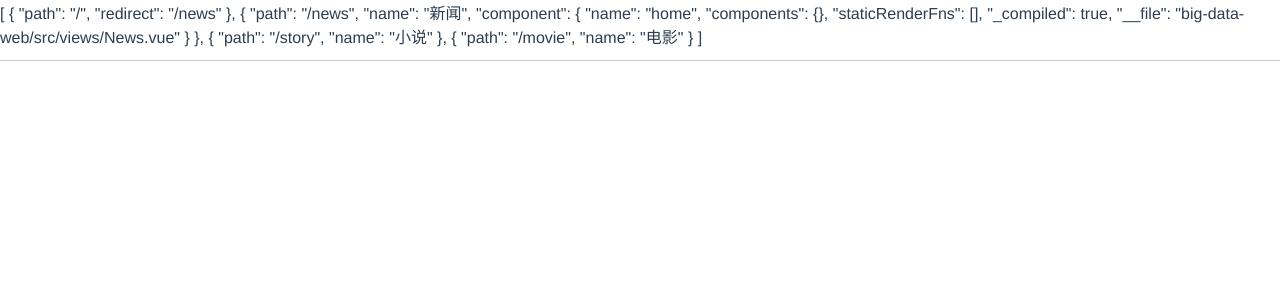
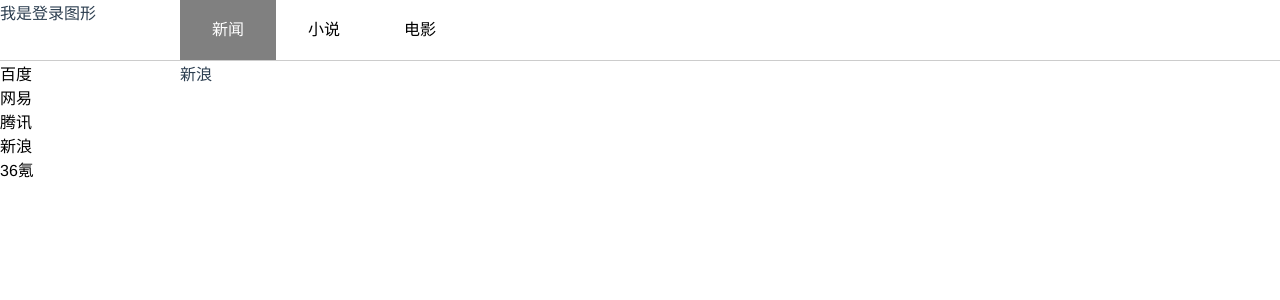
Before and after one commit to montage-f/big_data, a Vue app in the folder big-data-web/: page /news/SinA in a window 1280 px wide. Shown: the top 300 px of the page. Built offline with nearby package versions, Linux system fonts and the light colour scheme.

Commit message:
- [新增] 写前端路由

```diff
--- /dev/null
+++ b/big-data-web/src/App.less
@@ -0,0 +1,40 @@
+#App {
+  display: flex;
+  flex-direction: column;
+
+  header {
+    border-bottom: 1px solid #ccc;
+    height: 60px;
+    display: flex;
+
+    .logo {
+      width: 180px;
+    }
+
+    ul {
+      flex: 1;
+      display: flex;
+
+      li {
+        height: 100%;
+        line-height: 60px;
+        width: 96px;
+        text-align: center;
+        a {
+          display: block;
+          width: 100%;
+          height: 100%;
+          &:hover,&.router-link-active {
+            background: gray;
+            color: white;
+          }
+
+        }
+      }
+    }
+  }
+
+  .content {
+    flex: 1;
+  }
+}
--- a/big-data-web/src/App.vue
+++ b/big-data-web/src/App.vue
@@ -1,7 +1,16 @@
 <template>
-    <div id="app">
+    <div id="App">
         <header>
-            {{ routes }}
+            <div class="logo">
+                我是登录图形
+            </div>
+            <ul>
+                <li v-for="(item, index) of routes" :key="index">
+                    <router-link :to="item.path">
+                        {{ item.name }}
+                    </router-link>
+                </li>
+            </ul>
         </header>
         <div class="content">
             <router-view />
@@ -10,23 +19,16 @@
 </template>
 <script>
 export default {
-    name: 'home',
+    name: 'App',
     components: {},
-    watch: {
-        $route(a) {
-            console.log(a);
-        }
-    },
+    watch: {},
     methods: {},
     computed: {
         routes() {
-            const routes = this.$router.options.routes;
-            return routes;
+            return this.$router.options.routes.filter((v) => !v.isHide);
         }
     },
-    mounted() {
-        console.log(this.$router);
-    }
+    mounted() {}
 };
 </script>
 <style lang="less">
@@ -40,8 +42,15 @@
     width: 100%;
     height: 100%;
 }
+a {
+    text-decoration: none;
+    color: black;
+}
+li {
+    list-style: none;
+}
 
-#app {
+#App {
     font-family: 'Avenir', Helvetica, Arial, sans-serif;
     color: #2c3e50;
     width: 100%;
@@ -49,17 +58,5 @@
 }
 </style>
 <style scoped lang="less">
-#app {
-    display: flex;
-    flex-direction: column;
-
-    header {
-        border-bottom: 1px solid #ccc;
-        height: 60px;
-    }
-
-    .content {
-        flex: 1;
-    }
-}
+@import './App.less';
 </style>
--- a/big-data-web/src/router/index.js
+++ b/big-data-web/src/router/index.js
@@ -10,12 +10,40 @@
     routes: [
         {
             path: '/',
+            isHide: true, // 是否隐藏该路由
             redirect: '/news'
         },
         {
             path: '/news',
             name: '新闻',
-            component: News
+            component: News,
+            children: [
+                {
+                    path: 'baiDu',
+                    name: '百度',
+                    component: () => import('../views/News/BaiDu')
+                },
+                {
+                    path: 'NetEase',
+                    name: '网易',
+                    component: () => import('../views/News/NetEase')
+                },
+                {
+                    path: 'TenCent',
+                    name: '腾讯',
+                    component: () => import('../views/News/TenCent')
+                },
+                {
+                    path: 'SinA',
+                    name: '新浪',
+                    component: () => import('../views/News/SinA')
+                },
+                {
+                    path: 'ThirtySixKr',
+                    name: '36氪',
+                    component: () => import('../views/News/ThirtySixKr')
+                }
+            ]
         },
         {
             path: '/story',
--- a/big-data-web/src/views/News.vue
+++ b/big-data-web/src/views/News.vue
@@ -1,6 +1,17 @@
 <template>
-    <div class="home">
-        新闻
+    <div class="News">
+        <div class="left">
+            <ul>
+                <li v-for="(item, index) of routes" :key="index">
+                    <router-link :to="path + '/' + item.path">
+                        {{ item.name }}
+                    </router-link>
+                </li>
+            </ul>
+        </div>
+        <div class="right">
+            <router-view></router-view>
+        </div>
     </div>
 </template>
 
@@ -8,7 +19,31 @@
 // @ is an alias to /src
 
 export default {
-    name: 'home',
-    components: {}
+    name: 'News',
+    computed: {
+        routes() {
+            let routes = this.$router.options.routes;
+            let path = this.$route.matched[0].path;
+            return routes.find((item) => item.path === path).children;
+        },
+        path() {
+            return this.$route.matched[0].path;
+        }
+    },
+    methods: {}
 };
 </script>
+<style scoped lang="less">
+.News {
+    display: flex;
+    width: 100%;
+    height: 100%;
+    .left {
+        width: 180px;
+        height: 100%;
+    }
+    .right {
+        flex: 1;
+    }
+}
+</style>
--- /dev/null
+++ b/big-data-web/src/views/News/BaiDu.vue
@@ -0,0 +1,24 @@
+/**Created by montage_fz on 2019-07-18**/
+<template>
+    <div class="BaiDu">
+        百度
+    </div>
+</template>
+
+<script>
+export default {
+    name: 'BaiDu',
+    components: {},
+    data() {
+        return {};
+    },
+    created() {},
+    computed: {},
+    methods: {}
+};
+</script>
+
+<style scoped lang="less">
+.BaiDu {
+}
+</style>
--- /dev/null
+++ b/big-data-web/src/views/News/NetEase.vue
@@ -0,0 +1,25 @@
+/**Created by montage_fz on 2019-07-18**/
+<template>
+    <div class="NetEase">
+网易
+    </div>
+</template>
+
+<script>
+    export default {
+        name: 'NetEase',
+        components: {},
+        data() {
+            return {};
+        },
+        created() {
+        },
+        computed: {},
+        methods: {},
+    };
+</script>
+
+<style scoped lang="less">
+    .NetEase {
+    }
+</style>
--- /dev/null
+++ b/big-data-web/src/views/News/SinA.vue
@@ -0,0 +1,24 @@
+/**Created by montage_fz on 2019-07-18**/
+<template>
+    <div class="SinA">
+        新浪
+    </div>
+</template>
+
+<script>
+export default {
+    name: 'SinA',
+    components: {},
+    data() {
+        return {};
+    },
+    created() {},
+    computed: {},
+    methods: {}
+};
+</script>
+
+<style scoped lang="less">
+.SinA {
+}
+</style>
--- /dev/null
+++ b/big-data-web/src/views/News/TenCent.vue
@@ -0,0 +1,24 @@
+/**Created by montage_fz on 2019-07-18**/
+<template>
+    <div class="TenCent">
+        腾讯
+    </div>
+</template>
+
+<script>
+export default {
+    name: 'TenCent',
+    components: {},
+    data() {
+        return {};
+    },
+    created() {},
+    computed: {},
+    methods: {}
+};
+</script>
+
+<style scoped lang="less">
+.TenCent {
+}
+</style>
--- /dev/null
+++ b/big-data-web/src/views/News/ThirtySixKr.vue
@@ -0,0 +1,24 @@
+/**Created by montage_fz on 2019-07-18**/
+<template>
+    <div class="ThirtySixKr">
+        ThirtySixKr
+    </div>
+</template>
+
+<script>
+export default {
+    name: 'ThirtySixKr',
+    components: {},
+    data() {
+        return {};
+    },
+    created() {},
+    computed: {},
+    methods: {}
+};
+</script>
+
+<style scoped lang="less">
+.ThirtySixKr {
+}
+</style>
```
